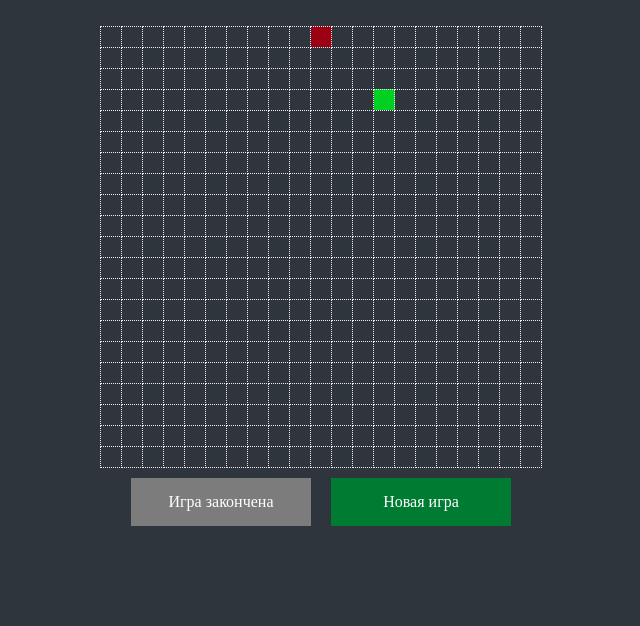
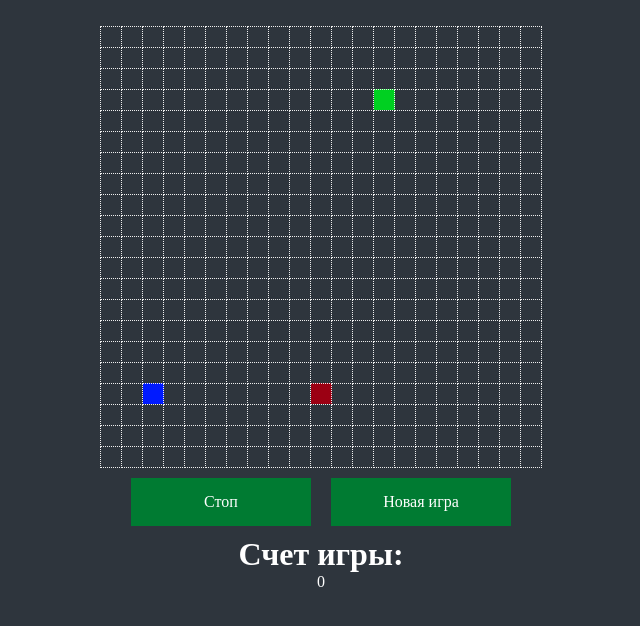
Before and after one commit to MikeNemov/JavaScript_01, a plain HTML site: page lession_07/index.html in a window 1280 px wide. Both pictures are taken after a click on the element "Старт". Shown: the whole page, without its empty margins (319-959 px from the left). Drawn offline with Linux system fonts and the light colour scheme.

Commit message:
Add homework 7

```diff
--- a/lession_07/index.html
+++ b/lession_07/index.html
@@ -14,6 +14,11 @@
     <div id="newGameButton" class="menuButton">Новая игра</div>
 </div>
 
-<script src="js.js"></script>
+<div class="points">
+<h1>Счет игры:</h1>
+    <p id="pointsCount">0</p>
+</div>
+
+<script src="js.js" ></script>
 </body>
 </html>
--- a/lession_07/js.js
+++ b/lession_07/js.js
@@ -64,6 +64,7 @@ const map = {
   cells: null,
   usedCells: null,
 
+
   init(rowsCount, colsCount) {
     const table = document.getElementById('game');
     table.innerHTML = '';
@@ -87,7 +88,7 @@ const map = {
     console.log(this.cells);
   },
 
-  render(snakePointsArray, foodPoint) {
+  render(snakePointsArray, foodPoint, wallPoint) {
     for (const cell of this.usedCells) {
       cell.className = 'cell';
     }
@@ -105,6 +106,12 @@ const map = {
 
     foodCell.classList.add('food');
     this.usedCells.push(foodCell);
+
+
+    const wallCell = this.cells[`x${wallPoint.x}_y${wallPoint.y}`];
+
+    wallCell.classList.add('wall');
+    this.usedCells.push(wallCell);
   },
 };
 
@@ -147,10 +154,18 @@ const snake = {
     const headPoint = this.body[0];
 
     switch (this.direction) {
-      case 'up': return {x: headPoint.x, y: headPoint.y - 1};
-      case 'right': return {x: headPoint.x + 1, y: headPoint.y};
-      case 'down': return {x: headPoint.x, y: headPoint.y + 1};
-      case 'left': return {x: headPoint.x - 1, y: headPoint.y};
+      case 'up':
+        if (headPoint.y - 1 < 0) return { x: headPoint.x, y: config.getRowsCount() - 1 };
+        return {x: headPoint.x, y: headPoint.y - 1};
+      case 'right':
+        if (headPoint.x + 1 === config.getColsCount()) return { x: 0, y: headPoint.y };
+        return {x: headPoint.x + 1, y: headPoint.y};
+      case 'down':
+        if (headPoint.y + 1 === config.getRowsCount()) return { x: headPoint.x, y: 0 };
+        return {x: headPoint.x, y: headPoint.y + 1};
+      case 'left':
+        if (headPoint.x - 1 < 0) return { x: config.getColsCount() - 1, y: headPoint.y };
+        return {x: headPoint.x - 1, y: headPoint.y};
     }
   },
 
@@ -160,6 +175,27 @@ const snake = {
 };
 
 const food = {
+  x: null,
+  y: null,
+
+  getCoordinates() {
+    return {
+      x: this.x,
+      y: this.y,
+    };
+  },
+
+  setCoordinates(point) {
+    this.x = point.x;
+    this.y = point.y;
+  },
+
+  isOnPoint(point) {
+    return this.x === point.x && this.y === point.y;
+  },
+};
+
+const wall = {
   x: null,
   y: null,
 
@@ -209,8 +245,17 @@ const game = {
   map,
   snake,
   food,
+  wall,
   status,
   tickInterval: null,
+
+  pointsGame (points) {
+   points = this.snake.getBody().length - 1;
+    let pointsText = document.getElementById('pointsCount');
+    pointsText.textContent = points;
+  },
+
+
 
   init(userSettings) {
     this.config.init(userSettings);
@@ -292,7 +337,9 @@ const game = {
     this.stop();
     this.snake.init(this.getStartSnakeBody(), 'up');
     this.food.setCoordinates(this.getRandomFreeCoordinates());
+    this.wall.setCoordinates(this.getRandomFreeCoordinates());
     this.render();
+    this.pointsGame ();
   },
 
   getStartSnakeBody() {
@@ -305,7 +352,7 @@ const game = {
   },
 
   getRandomFreeCoordinates() {
-    const exclude = [this.food.getCoordinates(), ...this.snake.getBody()];
+    const exclude = [this.food.getCoordinates(),this.wall.getCoordinates(), ...this.snake.getBody()];
     // without ... -  [{}, [{}, {}, {}]] => with ... [{}, {}, {}, {}];
     while (true) {
       const rndPoint = {
@@ -320,7 +367,7 @@ const game = {
   },
 
   render() {
-    this.map.render(this.snake.getBody(), this.food.getCoordinates());
+    this.map.render(this.snake.getBody(), this.food.getCoordinates(), this.wall.getCoordinates());
   },
 
   play() {
@@ -351,12 +398,15 @@ const game = {
   },
 
   tickHandler() {
-    if (!this.canMakeStep()) return this.finish();
+    if (!this.canMakeStep()) return
+
+    if(this.wall.isOnPoint(this.snake.getNextStepHeadPoint())) return this.finish();
 
     if (this.food.isOnPoint(this.snake.getNextStepHeadPoint())) {
       this.snake.growUp();
       this.food.setCoordinates(this.getRandomFreeCoordinates());
-
+      this.wall.setCoordinates(this.getRandomFreeCoordinates());
+      this.pointsGame ();
       if (this.isGameWon()) this.finish();
     }
 
--- a/lession_07/style.css
+++ b/lession_07/style.css
@@ -32,6 +32,9 @@ td.cell{
 .food{
     background: #00d021;
 }
+.wall{
+    background: #001aff;
+}
 .snakeBody{
     background: #e5e5e5;
 }
@@ -44,3 +47,8 @@ td.cell{
 .disabled:hover{
     background: #7c7c7c;
 }
+
+.points{
+    color: white;
+    text-align: center;
+}
```
